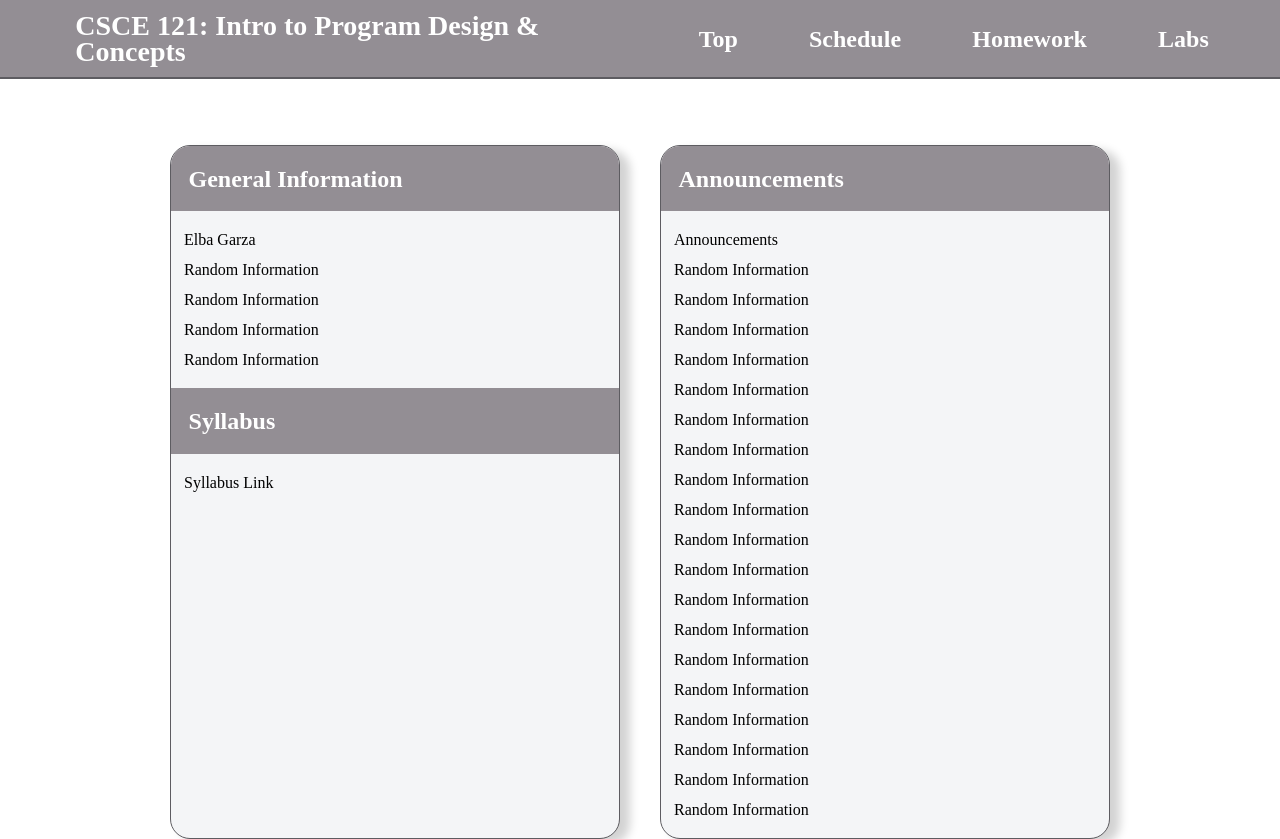
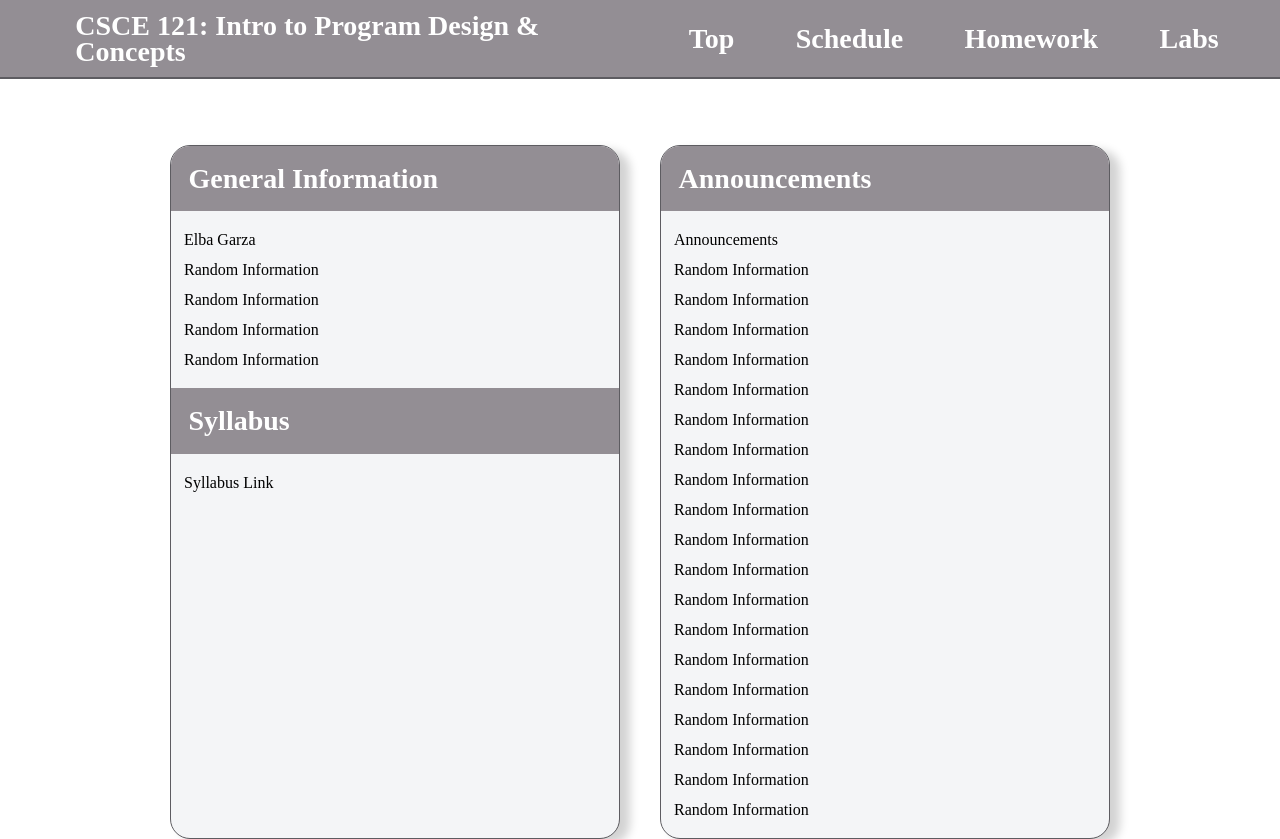
Before and after one commit to kait-schorr/elbas-class-page, a plain HTML site: page index.html in a window 1280 px wide. Shown: the top 839 px of the page. Drawn offline with Linux system fonts and the light colour scheme; a web font is replaced by a local one.

Commit message:
INCREASE HEADER FONT SIZE
- Increased font size of headers

```diff
--- a/less/home.less
+++ b/less/home.less
@@ -51,7 +51,7 @@
     }
 
     a {
-      font-size: 2.4rem;
+      font-size: 2.8rem;
       font-weight: bold;
       text-decoration: none;
       color: @nav-text;
@@ -105,7 +105,7 @@
     }
 
     h1 {
-      font-size: 2.4rem;
+      font-size: 2.8rem;
       font-weight: bold;
       color: @header-color;
 
```
Also changed, not shown: css/index.css.
